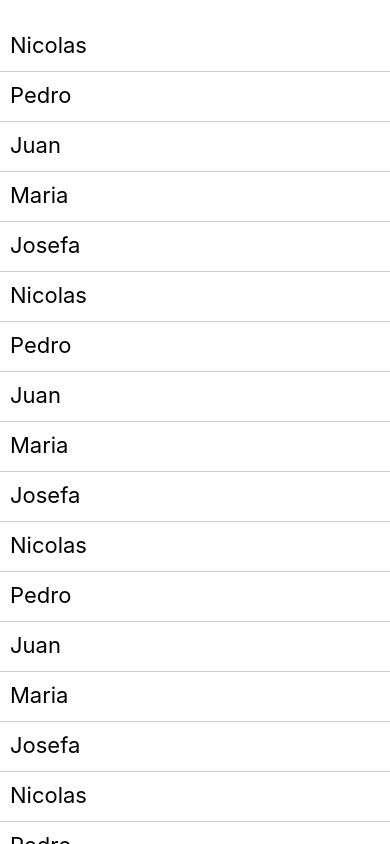
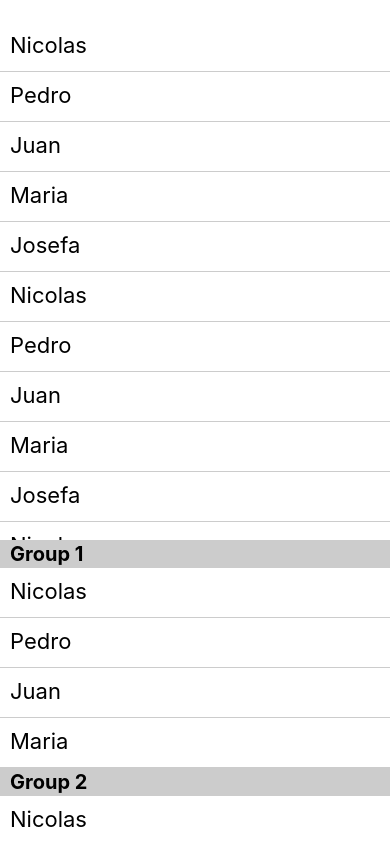
Before and after one commit to zearkiatos/hello-react-native-app, a React Native app: screen / in a window 390 px wide. Built offline with nearby package versions, Linux system fonts and the light colour scheme.

Commit message:
SectionList

```diff
--- a/App.js
+++ b/App.js
@@ -1,39 +1,25 @@
 import React from "react";
-import { StyleSheet, View, FlatList, Text } from "react-native";
+import { StyleSheet, View, FlatList, Text, SectionList } from "react-native";
+import data from "./src/mock/data.json";
 
 export default function App() {
   return (
     <View style={styles.container}>
       <FlatList
-        data={[
-          { key: "1", name: "Nicolas" },
-          { key: "2", name: "Pedro" },
-          { key: "3", name: "Juan" },
-          { key: "4", name: "Maria" },
-          { key: "5", name: "Josefa" },
-          { key: "6", name: "Nicolas" },
-          { key: "7", name: "Pedro" },
-          { key: "8", name: "Juan" },
-          { key: "9", name: "Maria" },
-          { key: "10", name: "Josefa" },
-          { key: "11", name: "Nicolas" },
-          { key: "12", name: "Pedro" },
-          { key: "13", name: "Juan" },
-          { key: "14", name: "Maria" },
-          { key: "15", name: "Josefa" },
-          { key: "16", name: "Nicolas" },
-          { key: "17", name: "Pedro" },
-          { key: "18", name: "Juan" },
-          { key: "19", name: "Maria" },
-          { key: "20", name: "Josefa" },
-          { key: "21", name: "Nicolas" },
-          { key: "22", name: "Pedro" },
-          { key: "23", name: "Juan" },
-          { key: "24", name: "Maria" },
-          { key: "25", name: "Josefa" },
+        data={data}
+        renderItem={({ item }) => <Text style={styles.item}>{item.name}</Text>}
+      ></FlatList>
+      <SectionList
+        sections={[
+          { title: "Group 1", data: data.slice(0, 4) },
+          { title: "Group 2", data: data.slice(5, 10) },
+          { title: "Group 3", data: data.slice(11, 15) },
         ]}
         renderItem={({ item }) => <Text style={styles.item}>{item.name}</Text>}
-      ></FlatList>
+        renderSectionHeader={({ section }) => (
+          <Text style={styles.section}>{section.title}</Text>
+        )}
+      />
     </View>
   );
 }
@@ -50,7 +36,16 @@ const styles = StyleSheet.create({
     padding: 10,
     fontSize: 22,
     height: 50,
-    borderBottomColor: '#ccc',
-    borderBottomWidth: 1
+    borderBottomColor: "#ccc",
+    borderBottomWidth: 1,
+  },
+  section: {
+    fontSize: 20,
+    fontWeight: 'bold',
+    backgroundColor: '#ccc',
+    paddingTop: 2,
+    paddingLeft: 10,
+    paddingRight: 10,
+    paddingBottom: 2
   }
 });
--- /dev/null
+++ b/src/mock/data.json
@@ -0,0 +1,27 @@
+[
+    { "key": "1", "name": "Nicolas" },
+    { "key": "2", "name": "Pedro" },
+    { "key": "3", "name": "Juan" },
+    { "key": "4", "name": "Maria" },
+    { "key": "5", "name": "Josefa" },
+    { "key": "6", "name": "Nicolas" },
+    { "key": "7", "name": "Pedro" },
+    { "key": "8", "name": "Juan" },
+    { "key": "9", "name": "Maria" },
+    { "key": "10", "name": "Josefa" },
+    { "key": "11", "name": "Nicolas" },
+    { "key": "12", "name": "Pedro" },
+    { "key": "13", "name": "Juan" },
+    { "key": "14", "name": "Maria" },
+    { "key": "15", "name": "Josefa" },
+    { "key": "16", "name": "Nicolas" },
+    { "key": "17", "name": "Pedro" },
+    { "key": "18", "name": "Juan" },
+    { "key": "19", "name": "Maria" },
+    { "key": "20", "name": "Josefa" },
+    { "key": "21", "name": "Nicolas" },
+    { "key": "22", "name": "Pedro" },
+    { "key": "23", "name": "Juan" },
+    { "key": "24", "name": "Maria" },
+    { "key": "25", "name": "Josefa" }
+  ]
```
